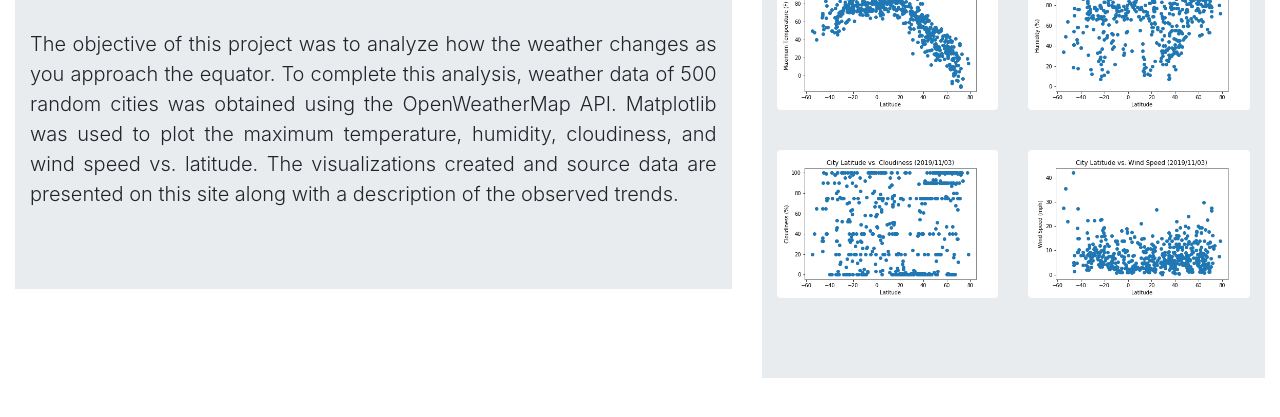
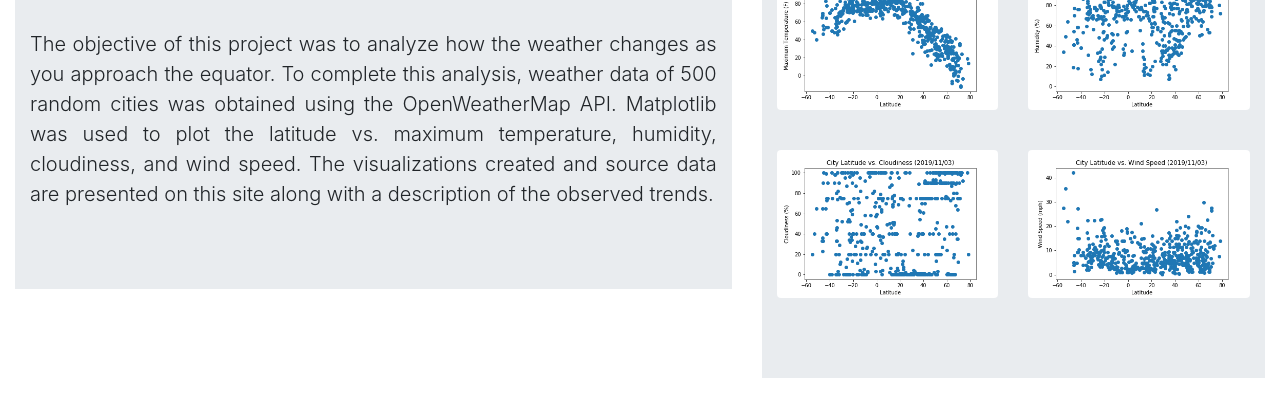
Before and after one commit to ivyfong/Web-Visualizations, a plain HTML site: page index.html in a window 1280 px wide. Shown: the part 281-698 px from the top of the page. Drawn offline with nearby package versions, Linux system fonts and the light colour scheme.

Commit message:
Edit ReadMe, index, and screenshots

```diff
--- a/index.html
+++ b/index.html
@@ -50,7 +50,7 @@
                         </br>
                         <p class="lead text-justify">The objective of this project was to analyze how the weather changes as you approach the equator.
                             To complete this analysis, weather data of 500 random cities was obtained using the OpenWeatherMap API.
-                            Matplotlib was used to plot the maximum temperature, humidity, cloudiness, and wind speed vs. latitude.
+                            Matplotlib was used to plot the latitude vs. maximum temperature, humidity, cloudiness, and wind speed.
                             The visualizations created and source data are presented on this site along with a description of the observed trends.
                         </p>
                     </div>
```
Also changed, not shown: images/web_screenshot1.JPG, images/web_screenshot2.JPG, 1 other file.
